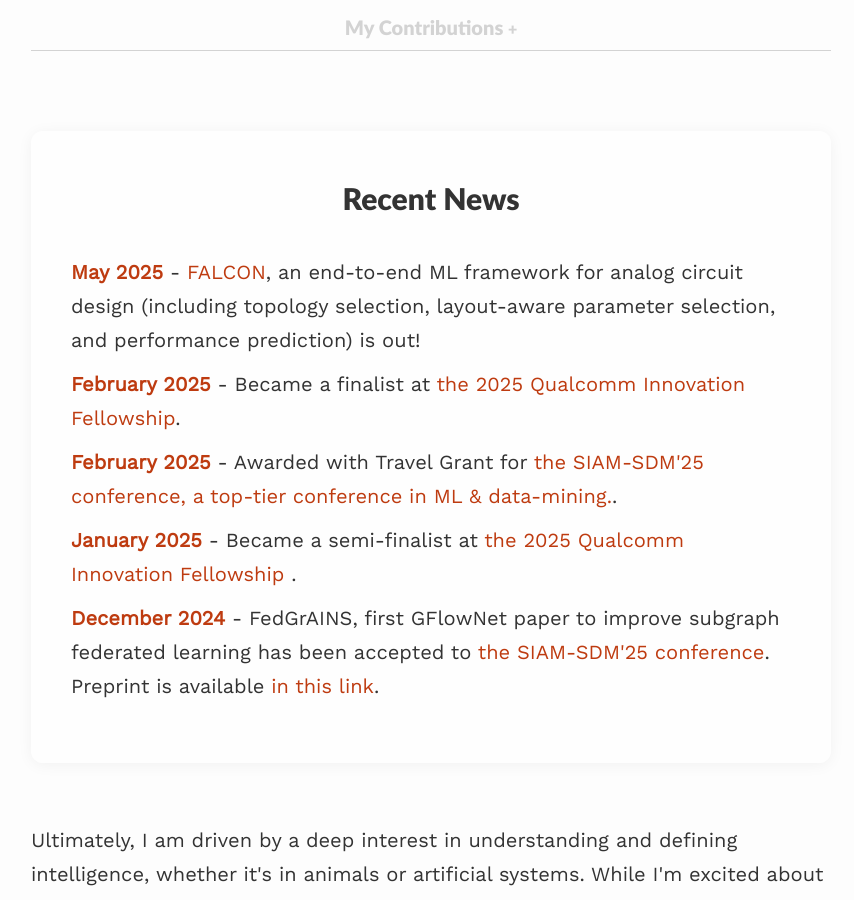
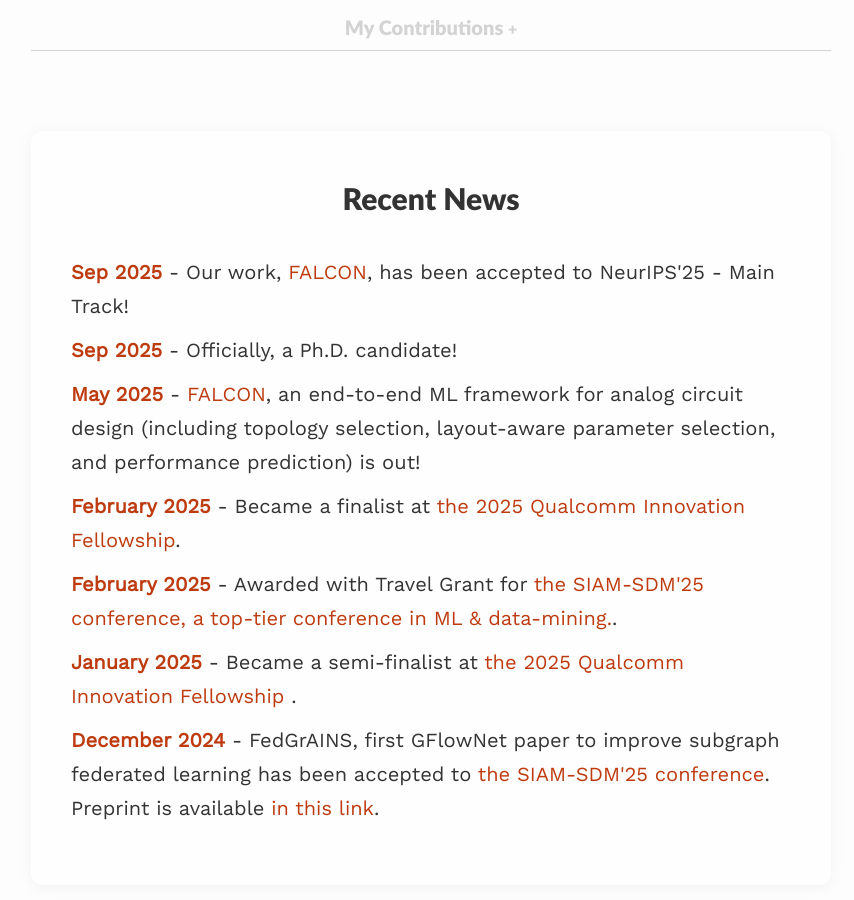
Before and after one commit to emirceyani/emirceyani.github.io, a Jekyll site: the page built from index.md, in a window 1280 px wide and 900 px high, scrolled down 1070 px. Shown: the whole window, without its empty margins (209-1063 px from the left). Built offline with Jekyll 4.4.1, drawn with Linux system fonts in a browser that asks for light colours.

Commit message:
neurips news update

```diff
--- a/index.md
+++ b/index.md
@@ -40,12 +40,6 @@ published: true
         As AI systems are increasingly deployed in complex tasks and real-world applications, I believe it's crucial to understand and improve their reasoning and reliability. My work addresses challenges like quantifying uncertainty, performing efficient search and sampling, and ensuring reliable reasoning, all of which are fundamental for safe and effective AI deployment.
       </p>
       <p>
-        One major focus has been the development of Generative Flow Networks (GFlowNets), a framework that connects reinforcement learning and probabilistic modeling. I've worked on establishing the theoretical foundations of GFlowNets, demonstrating their effectiveness in Bayesian inference of discrete and continuous structures, and showing their ability to handle multimodal distributions better than traditional variational methods. I also created and released <a href="https://github.com/GFNOrg/torchgfn" target="_blank">torchgfn</a>, an open-source software framework, to make GFlowNets more accessible for both discrete and general applications.
-      </p>
-      <p>
-        Beyond GFlowNets, I've also contributed to uncertainty estimation through a method called DEUP (Direct Epistemic Uncertainty Prediction). DEUP addresses model misspecification in interactive learning settings by using a secondary predictor trained on the main model's errors. This results in more reliable uncertainty estimates for decision-making in downstream tasks.
-      </p>
-      <p>
         Currently, I'm focused on the theory and applications of GFlowNets to tackle more complex problems, using them to enhance Large Language Model reasoning, and developing even better uncertainty estimation methods. My overall goal is to improve the reliability, efficiency, and reasoning capabilities of AI systems, particularly in scenarios that demand robust decision-making under uncertainty. For this goal, I am collaborating with  <a href="https://la7.lu/" target="_blank">Salem Lahlou</a> and  <a href="https://www.ee.iitm.ac.in/faculty/profile/saurav" target="_blank">Saurav Prakash</a>.
       </p>
     </div>
@@ -55,6 +49,8 @@ published: true
 <div class="news" style="margin-top: 2em;">
 <h2>Recent News</h2>
 <ul>
+  <li><span class="news-date">Sep 2025</span> - Our work, <a href="https://arxiv.org/abs/2505.21923">FALCON</a>, has been accepted to NeurIPS'25 - Main Track!</li>
+  <li><span class="news-date">Sep 2025</span> - Officially, a Ph.D. candidate!</li>
    <li><span class="news-date">May 2025</span> - <a href="https://arxiv.org/abs/2505.21923">FALCON</a>,  an end-to-end ML framework for analog circuit design (including topology selection, layout-aware parameter selection, and performance prediction) is out!</li>
   <li><span class="news-date">February 2025</span> - Became a finalist at <a href="https://www.qualcomm.com/research/university-relations/innovation-fellowship/2025-north-america">the 2025 Qualcomm Innovation Fellowship</a>.</li>
    <li><span class="news-date">February 2025</span> - Awarded with Travel Grant for <a href="https://www.siam.org/conferences-events/siam-conferences/sdm25/">the SIAM-SDM'25 conference, a top-tier conference in ML & data-mining.</a>.</li>
```
